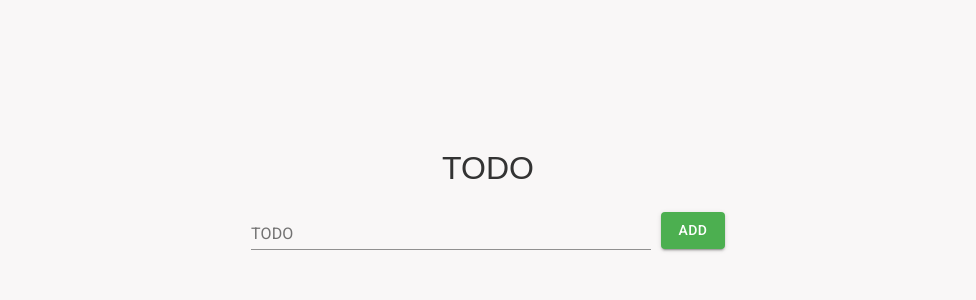
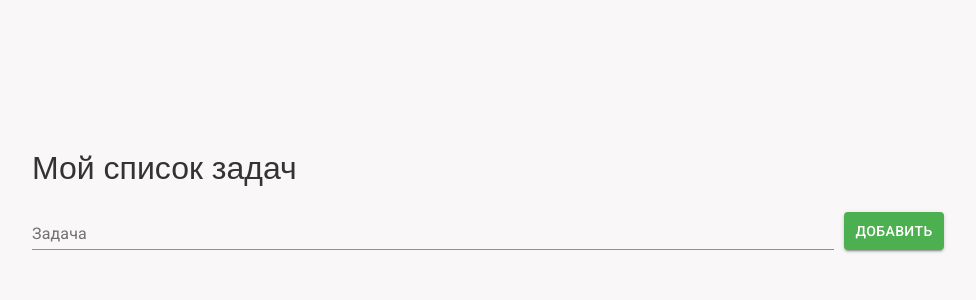
Before and after one commit to chunaixxx/react-todo-app, a React app: page / in a window 1280 px wide. Shown: the top 300 px of the page, without its empty margins (152-1128 px from the left). Built offline with nearby package versions, Linux system fonts and the light colour scheme.

Commit message:
Валидация формы, новая верстка и анимация выполнения задачи

```diff
--- a/src/App.js
+++ b/src/App.js
@@ -3,6 +3,7 @@ import './styles/App.css';
 
 import TodoForm from './components/TodoForm/TodoForm';
 import TodoList from './components/TodoList/TodoList';
+import Container from '@material-ui/core/Container';
 
 const App = () => {
 	const [todos, setTodos] = useState(JSON.parse(localStorage.getItem('todos')) || []);
@@ -60,8 +61,9 @@ const App = () => {
 	}
 
 	return (
-		<main className="main">
-			<h1 className="main__title">TODO</h1>
+		<Container maxWidth="md">
+			<main className="main" >
+				<h1 className="main__title">Мой список задач</h1>
 
 				<TodoForm addTodo={(textAreaValue) => addTodo(textAreaValue)}/>
 				<TodoList todos={ todos }
@@ -71,6 +73,7 @@ const App = () => {
 						toggleItemDone={ id => toggleItemDone(id) }
 				/>
 			</main>
+		</Container>
 	)
 }
 
--- /dev/null
+++ b/src/components/TodoForm/TodoForm.css
@@ -0,0 +1,24 @@
+.form {
+	margin-top: 15px;
+}
+
+.form__inner {
+	display: flex;
+	width: 100%;
+}
+
+.form__textarea {
+	width: 100%;
+}
+
+.form__warn {
+	margin-top: 10px;
+	color: #333;
+	transition: .3s;
+	opacity: 0;
+	font-size: 0.9em;
+}
+
+.form__warn_active {
+	opacity: 1;
+}
--- a/src/components/TodoForm/TodoForm.js
+++ b/src/components/TodoForm/TodoForm.js
@@ -1,6 +1,6 @@
-import React, { useState } from "react";
+import React, { useState, useRef, useEffect } from "react";
 
-//import './TodoList.css';
+import './TodoForm.css';
 
 import { makeStyles } from '@material-ui/core/styles';
 
@@ -9,14 +9,6 @@ import Button from '@material-ui/core/Button';
 
 // Material UI CSS
 const useStyles = makeStyles((theme) => ({
-	form: {
-		marginTop: '15px'
-	},
-
-	form__textarea: {
-		width: '400px'
-	},
-
 	form__submit: {
 		margin: '10px 0 0 10px',
 		backgroundColor: '#4caf50',
@@ -32,37 +24,76 @@ let TodoForm = props => {
 	const classes = useStyles();
 
 	const [textAreaValue, setTextAreaValue] = useState('');
+	const [textAreaWarn, setTextAreaWarn] = useState(false);
+	const [textAreaMax] = useState(80);
 
-	const handleChangeTextField = e =>
-		setTextAreaValue(e.target.value);
+	const formWarnRef = useRef(null);
+	const textAreaRef = useRef(null);
+
+	const handleChangeTextField = () => {
+		const inputEl = document.querySelector('.MuiInputBase-input.MuiInput-input');
+
+		if (inputEl.value.length <= textAreaMax) {
+			setTextAreaValue(inputEl.value);
+			if (textAreaWarn) removeWarn();
+		} else {
+			displayWarn();
+		}
+	}
+
+	const displayWarn = () => {
+		if (textAreaWarn == false) {
+			setTextAreaWarn(true);
+			formWarnRef.current.classList.add('form__warn_active');
+		}
+
+	}
+
+	const removeWarn = () => {
+		if (textAreaWarn) {
+			setTextAreaWarn(false);
+			formWarnRef.current.classList.remove('form__warn_active')
+		}
+	}
 
 	const handleNewTodo = () => {
 		props.addTodo(textAreaValue);
+		removeWarn();
 		setTextAreaValue('');
 	}
 
 	const handleKeyPress = e => {
+		removeWarn();
 		if (e.key === "Enter") handleNewTodo();
 	}
 
 	return (
-		<form className={classes.form} onSubmit={e => e.preventDefault()} noValidate autoComplete="off">
+		<form className={ 'form' } onSubmit={e => e.preventDefault()} noValidate autoComplete="off">
+			<div className={ 'form__inner' } >
 				<TextField
+					ref={ textAreaRef }
+
 					value={textAreaValue}
-				onChange={handleChangeTextField}
-				className={classes.form__textarea}
+					onChange={() => {
+						handleChangeTextField();
+					}}
 					id="standard-basic"
-				label="TODO"
+					label="Задача"
 					onKeyPress={handleKeyPress}
+
+					className="form__textarea"
 				/>
 
 				<Button
 					variant="contained"
-				className={classes.form__submit}
-				onClick={() => handleNewTodo()}
+					className={ classes.form__submit}
+					onClick={() => handleNewTodo() }
 				>
-				ADD
+					Добавить
 				</Button>
+			</div>
+
+	<div ref={ formWarnRef }  className={ 'form__warn' }>Максимальная длина задачи { textAreaMax } символов</div>
 		</form>
 	)
 }
--- a/src/components/TodoList/TodoList.css
+++ b/src/components/TodoList/TodoList.css
@@ -17,7 +17,6 @@
 
 	transition: .3s;
 
-	height: 50px;
 	min-height: 50px;
 	transform: scale(1);
 }
@@ -69,19 +68,15 @@
 	display: flex;
 	align-items: center;
 	position: relative;
-	color: #333
+	color: #333;
+	transition: .3s;
 }
 
-.list__text:before {
-	position: absolute;
-	content: '';
-	transition: width .2s;
-	width: 0%;
-	height: 1px;
-	background-color: #222;
+.list__text_done {
+	color: rgba(51, 51, 51, .5) /* color: #333 with opacity .5 */
 }
 
-.list__text.list__text_done:before {
-	transition: width .2s;
-	width: 100%;
+
+.list__container {
+	display: flex;
 }
--- a/src/styles/App.css
+++ b/src/styles/App.css
@@ -9,20 +9,20 @@ body, html {
 }
 
 body {
-	display: flex;
-	justify-content: center;
+	/* display: flex;
+	justify-content: center; */
 	background-color: #f9f7f7;
 }
 
 .main {
-	max-width: 700px;
+	/* max-width: 700px;
 	height: 100vh;
 
+	/* display: flex;
+	align-items: center;
+	flex-direction: column; */
+
 	padding-top: 150px;
-
-	display: flex;
-	align-items: center;
-	flex-direction: column;
 }
 
 .main__title {
```
Also changed, not shown: 2 other files (tests, documents, lock files or other folders). Lines whose indentation alone changed are shown as unchanged.
